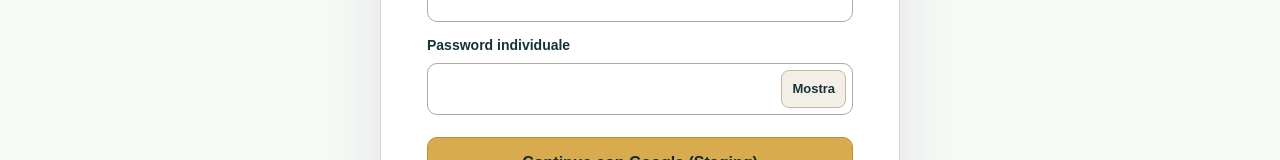
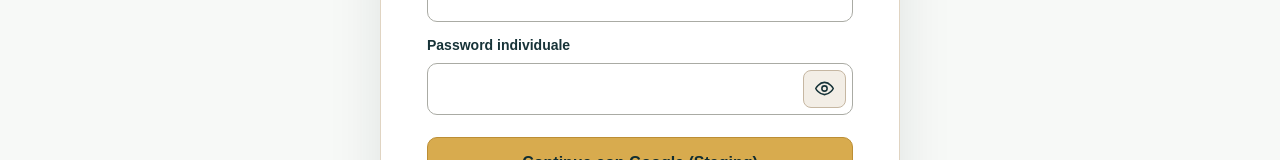
Before and after one commit to giovannibrunetto/bimaris-platform, a Next.js app in the folder apps/web/: page /admin/login in a window 1280 px wide. Shown: the part 366-526 px from the top of the page. Built offline with nearby package versions, Linux system fonts and the light colour scheme; no server answers.

Commit message:
fix(admin auth): restore icon-only eye password visibility control

```diff
--- a/apps/web/app/admin/login/AdminIndividualLogin.tsx
+++ b/apps/web/app/admin/login/AdminIndividualLogin.tsx
@@ -59,7 +59,7 @@ export default function AdminIndividualLogin() {
     <label htmlFor="individual-password">Password individuale</label>
     <div className="admin-login__password-field">
       <input id="individual-password" name="password" type={showPassword ? "text" : "password"} autoComplete="current-password" required />
-      <button type="button" className="admin-login__password-toggle" aria-label={showPassword ? "Nascondi password" : "Mostra password"} aria-pressed={showPassword} onClick={() => setShowPassword(value => !value)}>{showPassword ? "Nascondi" : "Mostra"}</button>
+      <button type="button" className="admin-login__password-toggle" aria-label={showPassword ? "Nascondi password" : "Mostra password"} aria-pressed={showPassword} onClick={() => setShowPassword(value => !value)}><svg aria-hidden="true" viewBox="0 0 24 24" width="21" height="21" fill="none" stroke="currentColor" strokeWidth="1.8" strokeLinecap="round" strokeLinejoin="round">{showPassword ? <><path d="M3 3l18 18"/><path d="M10.6 5.2A10.8 10.8 0 0 1 12 5c5.2 0 9.3 4.4 10 7a12.7 12.7 0 0 1-3.2 4.8"/><path d="M6.1 6.1A12.6 12.6 0 0 0 2 12c.7 2.6 4.8 7 10 7 1.5 0 2.9-.4 4.1-1.1"/><path d="M10 10a2.8 2.8 0 0 0 4 4"/></> : <><path d="M2 12s3.6-7 10-7 10 7 10 7-3.6 7-10 7S2 12 2 12Z"/><circle cx="12" cy="12" r="3"/></>}</svg></button>
     </div>
     <button type="button" disabled={busy} onClick={googleLogin}>Continua con Google (Staging)</button>
     {error && <p className="admin-login__error" role="alert">{error}</p>}
```
